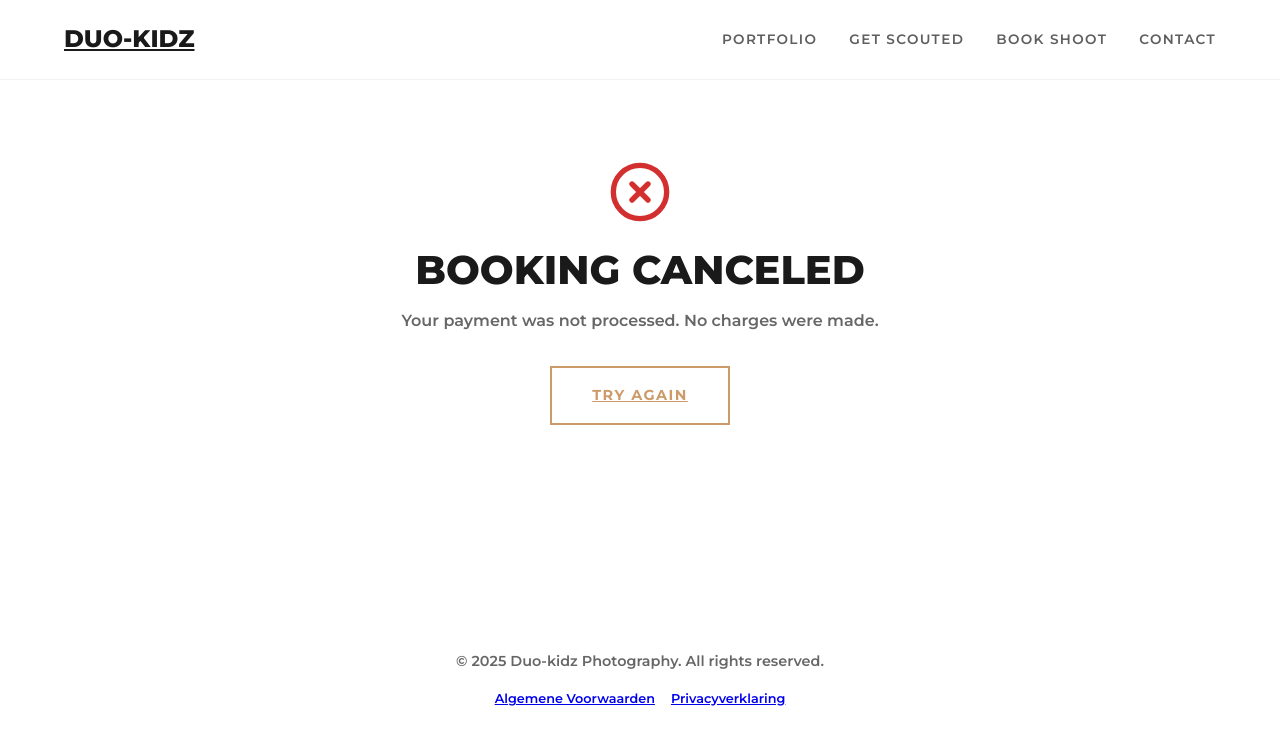
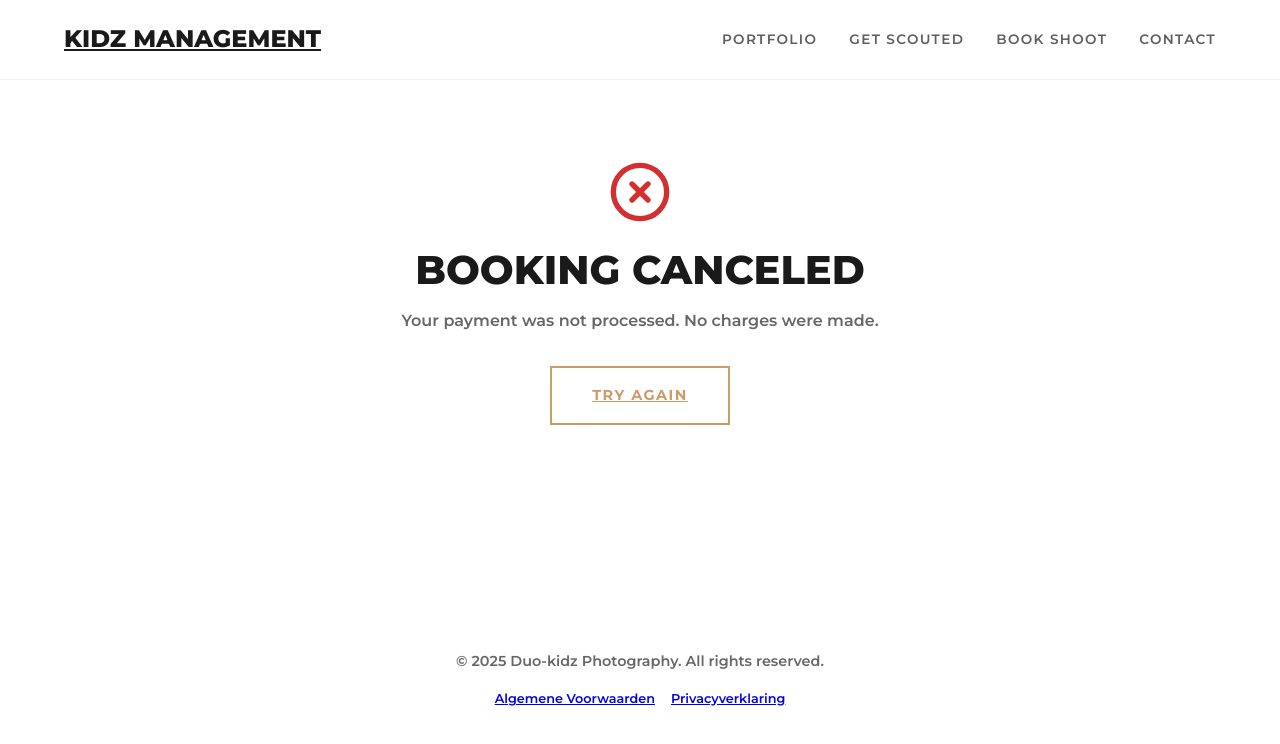
Before and after one commit to IMS-2411/kidz-management-duo, a Next.js app: page /cancel in a window 1280 px wide. Shown: the top 744 px of the page. Built offline with nearby package versions, Linux system fonts and the light colour scheme.

Commit message:
Update header logo to Kidz Management

```diff
--- a/src/components/Header.tsx
+++ b/src/components/Header.tsx
@@ -4,7 +4,7 @@ export default function Header() {
     return (
         <header>
             <Link href="/" className="logo">
-                Duo-kidz
+                Kidz Management
             </Link>
             <nav>
                 <Link href="/#portfolio">Portfolio</Link>
```
